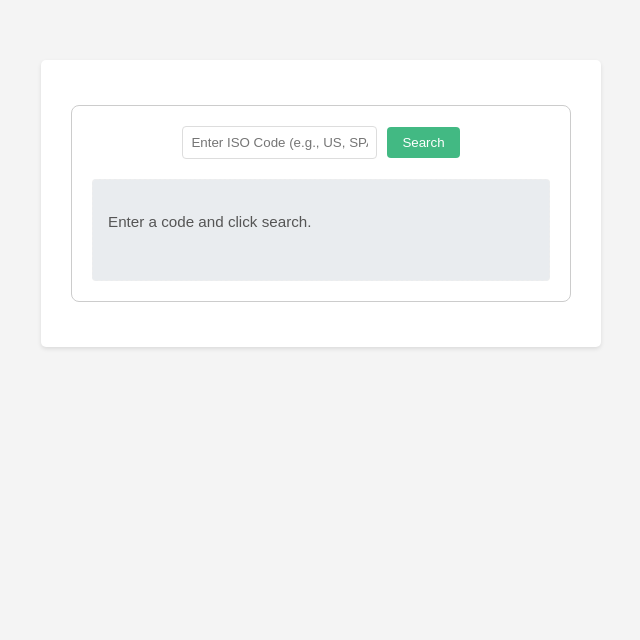
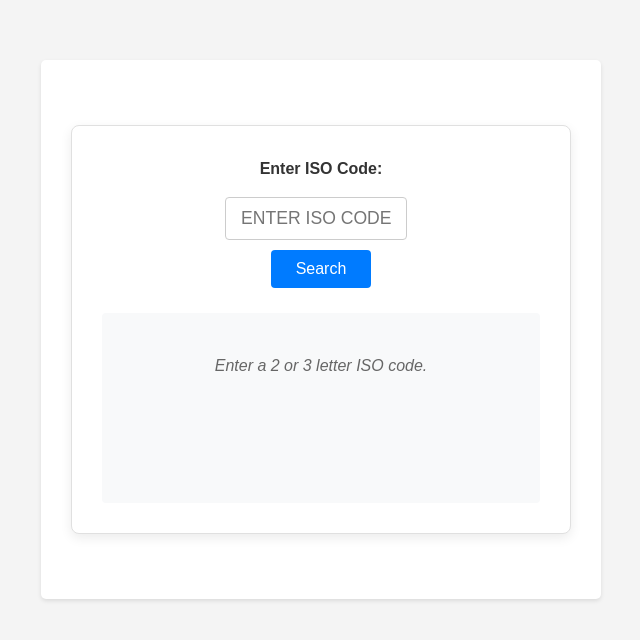
Before and after one commit to amartinarias/worldbank-app, a Vue app in the folder frontend/: page / in a window 1280 px wide. Shown: the top 640 px of the page, without its empty margins (319-959 px from the left). Built offline with nearby package versions, Linux system fonts and the light colour scheme.

Commit message:
feat: Implement input validation and data/error display

```diff
--- a/frontend/package.json
+++ b/frontend/package.json
@@ -9,7 +9,8 @@
     "preview": "vite preview"
   },
   "dependencies": {
-    "vue": "^3.5.13"
+    "vue": "^3.5.13",
+    "yup": "^1.6.1"
   },
   "devDependencies": {
     "@vitejs/plugin-vue": "^5.2.3",
--- a/frontend/src/components/CountrySearch.vue
+++ b/frontend/src/components/CountrySearch.vue
@@ -1,55 +1,73 @@
 <script setup>
 import { ref } from "vue";
 import { useWorldBankApi } from "../composables/useWorldBank";
+import { useSimpleForm } from "../composables/useSimpleForm";
+import { worldBankSchema } from "../schemas/validationSchemas";
 
 // Call the composable to get its state and methods
 const { countryData, error, fetchCountry } = useWorldBankApi();
+const { formData, formErrors, validateForm, updateField } = useSimpleForm(
+  { isoCode: "" },
+  worldBankSchema
+);
 
-const isoCode = ref("");
-const message = ref("Enter a code and click search.");
+const apiError = ref(null);
 
-// Create the handler function for the search button
-function handleSearch() {
-  const code = isoCode.value.trim().toUpperCase();
+/**
+ * @description Validates user input and initiates the API call
+ * to fetch country data if validation passes.
+ */
+async function handleSearch() {
+  const isFormValid = await validateForm();
 
-  // Call the 'fetchCountry' method from the composable
-  fetchCountry(code);
+  //nIf valid, call the API composable's fetch function
+  if (isFormValid) {
+    await fetchCountry(formData.value.isoCode);
+  }
 }
-
-// const handleSearch = () => {
-//   console.log("Searching for:", isoCode.value);
-//   // Test code to simulate a search
-//   if (isoCode.value.toUpperCase() === "US") {
-//     countryData.value = { name: "United States", capital: "Washington D.C." }; // Dummy data
-//     error.value = null;
-//     message.value = "";
-//   } else if (isoCode.value) {
-//     error.value = `No data found for ${isoCode.value}.`;
-//     countryData.value = null;
-//     message.value = "";
-//   } else {
-//     error.value = "Please enter an ISO code.";
-//     countryData.value = null;
-//     message.value = "";
-//   }
-//   console.log("Search completed.", message.value);
-// };
 </script>
 
 <template>
   <div class="country-search-container">
-    <input
-      type="text"
-      v-model="isoCode"
-      placeholder="Enter ISO Code (e.g., US, SPA)"
-    />
-    <button @click="handleSearch">Search</button>
+    <div class="search-box">
+      <label for="isoInput">Enter ISO Code:</label>
+      <input
+        type="text"
+        id="isoInput"
+        :value="formData.isoCode"
+        @input="updateField('isoCode', $event.target.value)"
+        placeholder="Enter ISO Code"
+        maxlength="3"
+        :class="{ 'input-error': formErrors.isoCode }"
+        @keyup.enter="handleSearch"
+      />
+      <button @click="handleSearch">Search</button>
+      <small class="validation-error" v-if="formErrors.isoCode">
+        {{ formErrors.isoCode }}
+      </small>
+    </div>
+
     <div class="results-area">
-      <p v-if="!countryData && !error">{{ message }}</p>
-      <div v-if="countryData">
-        {{ countryData }}
+      <div v-if="apiError" class="error-message">{{ apiError }}</div>
+
+      <div v-if="countryData" class="country-info">
+        <h2>{{ countryData.name }} ({{ countryData.iso2Code }})</h2>
+        <p><strong>Capital:</strong> {{ countryData.capitalCity || "N/A" }}</p>
+        <p><strong>Region:</strong> {{ countryData.region?.value || "N/A" }}</p>
+        <p>
+          <strong>Income Level:</strong>
+          {{ countryData.incomeLevel?.value || "N/A" }}
+        </p>
+        <p><strong>Latitude:</strong> {{ countryData.latitude || "N/A" }}</p>
+        <p><strong>Longitude:</strong> {{ countryData.longitude || "N/A" }}</p>
       </div>
-      <div v-if="error">{{ error }}</div>
+
+      <div
+        v-if="!countryData && !apiError && !formErrors.isoCode"
+        class="initial-message"
+      >
+        Enter a 2 or 3 letter ISO code.
+      </div>
     </div>
   </div>
 </template>
@@ -57,33 +75,95 @@ function handleSearch() {
 <style scoped>
 .country-search-container {
   max-width: 500px;
-  margin: 20px auto;
-  padding: 20px;
-  border: 1px solid #ccc;
+  margin: 40px auto;
+  padding: 30px;
+  border: 1px solid #e0e0e0;
   border-radius: 8px;
   text-align: center;
+  background-color: #fff;
+  box-shadow: 0 4px 12px rgba(0, 0, 0, 0.08);
+}
+.search-box {
+  margin-bottom: 25px;
+  display: flex;
+  flex-direction: column;
+  align-items: center;
+  gap: 10px;
+}
+.search-box label {
+  font-weight: bold;
+  margin-bottom: 5px;
+  color: #333;
 }
 input[type="text"] {
-  padding: 8px;
-  margin-right: 10px;
+  padding: 10px 15px;
   border-radius: 4px;
-  border: 1px solid #ddd;
+  border: 1px solid #ccc;
+  font-size: 1.1em;
+  text-align: center;
+  width: 150px;
+  text-transform: uppercase;
+  transition: border-color 0.2s, box-shadow 0.2s;
+}
+input[type="text"]:focus {
+  outline: none;
+  border-color: #007bff;
+  box-shadow: 0 0 0 2px rgba(0, 123, 255, 0.25);
+}
+input.input-error {
+  border-color: #dc3545 !important;
 }
 button {
-  padding: 8px 15px;
+  padding: 10px 25px;
   border-radius: 4px;
-  background-color: #42b983;
+  background-color: #007bff;
   color: white;
   border: none;
   cursor: pointer;
+  font-size: 1em;
+  transition: background-color 0.2s;
 }
 button:hover {
-  background-color: #369f71;
+  background-color: #0056b3;
+}
+
+.validation-error {
+  color: #dc3545;
+  font-size: 0.85em;
+  min-height: 1.2em;
 }
 .results-area {
   margin-top: 20px;
+  padding: 20px;
+  border-radius: 4px;
+  background-color: #f8f9fa;
+  min-height: 150px;
+  text-align: left;
+}
+.country-info h2 {
+  margin-top: 0;
+  color: #005a9c;
+}
+.country-info p {
+  margin: 8px 0;
+}
+.country-info strong {
+  display: inline-block;
+  width: 110px;
+}
+.error-message {
+  color: #721c24;
+  background-color: #f8d7da;
+  border: 1px solid #f5c6cb;
   padding: 15px;
-  border: 1px dashed #eee;
-  min-height: 50px;
+  border-radius: 4px;
+  font-weight: bold;
+  text-align: center;
+}
+.initial-message {
+  color: #666;
+  font-style: italic;
+  text-align: center;
+  padding: 20px 0;
 }
 </style>
--- /dev/null
+++ b/frontend/src/composables/useSimpleForm.js
@@ -0,0 +1,50 @@
+//useSimpleForm.js
+import { ref } from 'vue';
+
+/**
+ * Manages basic form data, errors, and validation using a Yup schema.
+ * @param {object} initialState - Starting form values.
+ * @param {object} schema - Yup validation schema.
+ */
+export function useSimpleForm(initialState, schema) {
+    const formData = ref({ ...initialState });
+    const formErrors = ref({});
+
+    /**
+     * Validates the form using the schema.
+     * Returns true if valid, false otherwise.
+     * Updates formErrors with the first error found.
+     */
+    const validateForm = async () => {
+        formErrors.value = {}; // Clear previous errors.
+        try {
+            await schema.validate(formData.value);
+            return true; // If validation passed.
+        } catch (error) {
+            if (error.name === 'ValidationError') {
+                // Set the single error message to its corresponding field.
+                formErrors.value = { [error.path]: error.message };
+            } else {
+                // Handle unexpected errors during validation.
+                console.error('Validation Error:', error);
+                formErrors.value = { _general: 'An unexpected error occurred.' };
+            }
+            return false; // Validation failed.
+        }
+    };
+
+    /**
+     * Updates the form field's value and clears any validation errors.
+     */
+    const updateField = (field, value) => {
+        formData.value[field] = value;
+        formErrors.value = {};
+    };
+
+    return {
+        formData,
+        formErrors,
+        validateForm,
+        updateField,
+    };
+}
--- /dev/null
+++ b/frontend/src/schemas/validationSchemas.js
@@ -0,0 +1,16 @@
+// validationSchemas.js
+import * as yup from 'yup';
+
+/**
+ * Validation schema for the World Bank country lookup form.
+ * Used by Yup to validate the 'isoCode' input.
+ */
+export const worldBankSchema = yup.object({
+    isoCode: yup.string()
+        // Automatically convert input to uppercase before other checks.
+        .required('ISO Code is required.')
+        // Ensures the field is not empty or null
+        .transform(value => value.toUpperCase())
+        // Ensures the field contains exactly 2 or 3 uppercase letters (A-Z).
+        .matches(/^[A-Z]{2,3}$/, 'Must be 2 or 3 letters.'),
+});
```
Also changed, not shown: 1 other file (tests, documents, lock files or other folders).
